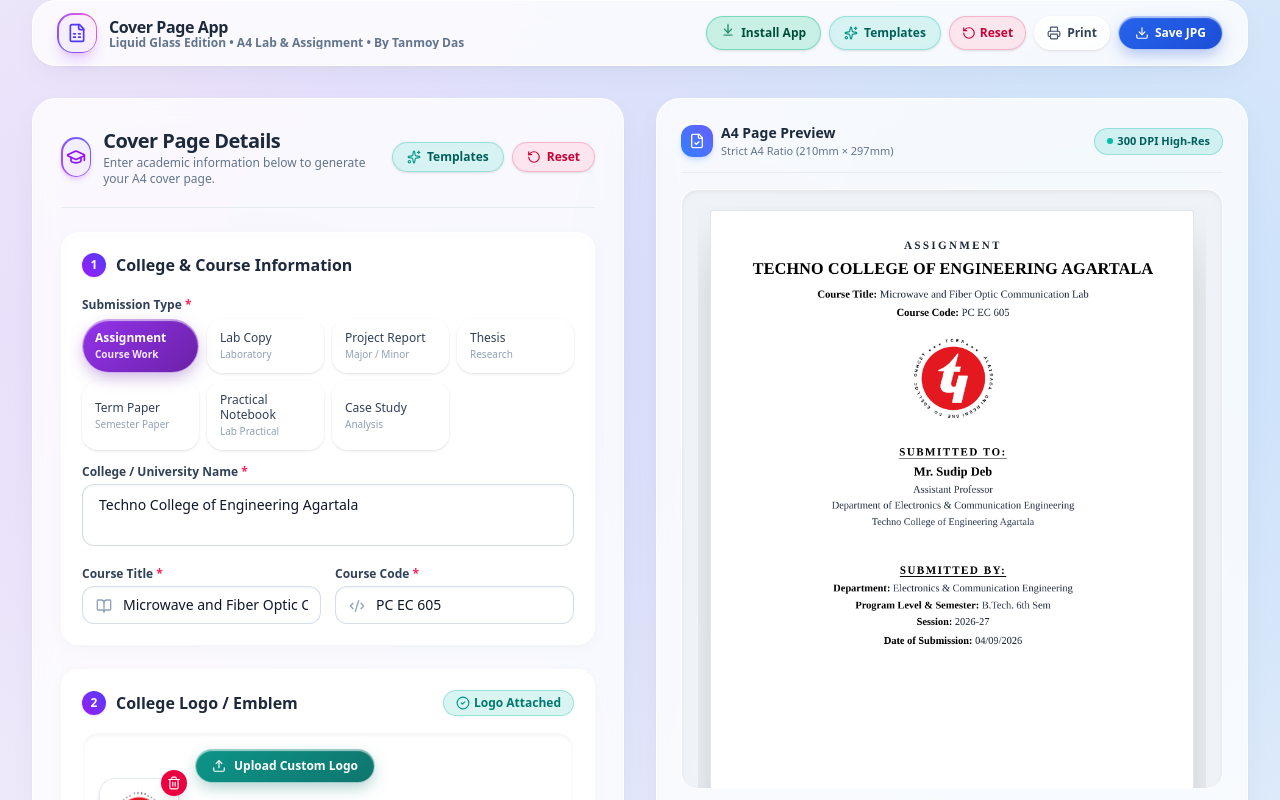
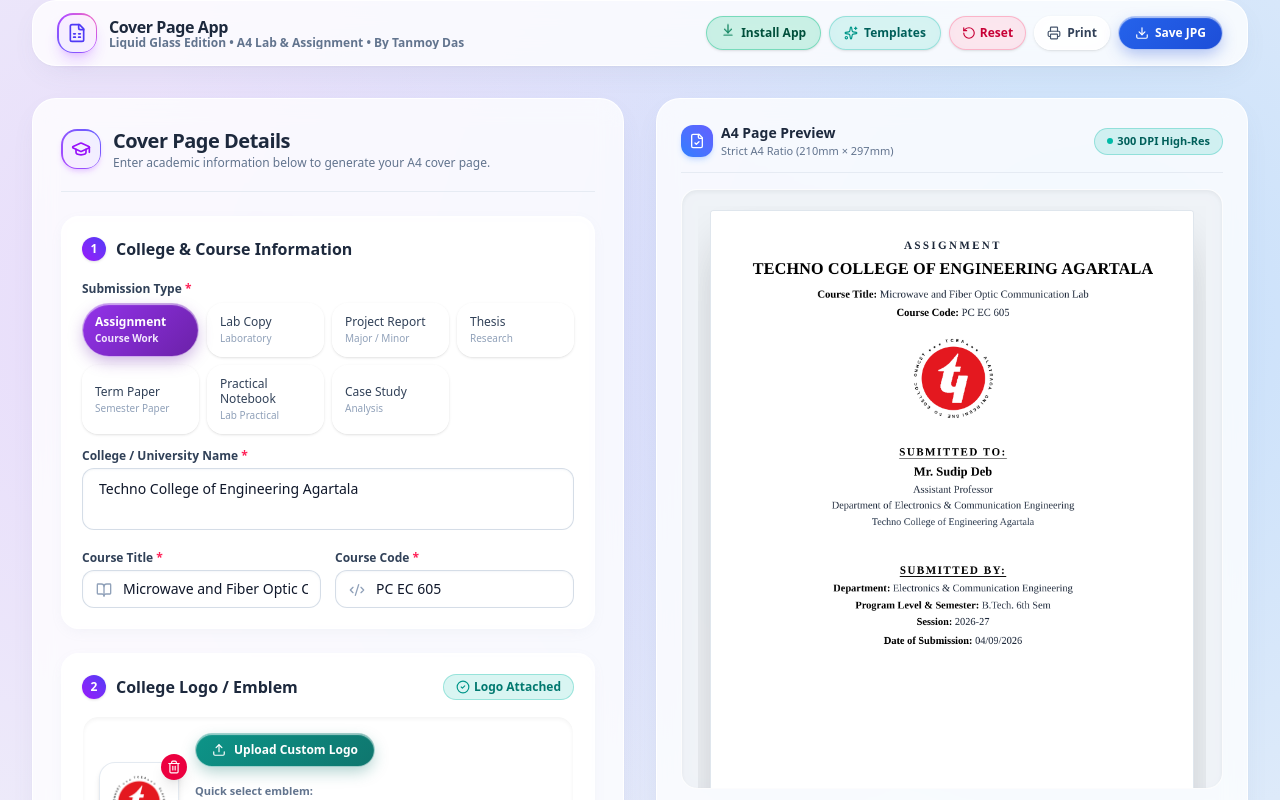
Before and after one commit to ta362/Front-Page, a React (Vite) app: page / in a window 1280 px wide. Shown: the top 800 px of the page. Built offline with nearby package versions, Linux system fonts and the light colour scheme.

Commit message:
refactor(CoverForm): simplify header layout and make optional props
Update CoverForm component to make clearForm and openPresets optional and remove the glass action buttons from the header for a cleaner layout.

```diff
--- a/src/components/CoverForm.tsx
+++ b/src/components/CoverForm.tsx
@@ -34,8 +34,8 @@
   onDownloadPNG: () => void;
   onDownloadPDF: () => void;
   onPrint: () => void;
-  onClearForm: () => void;
-  onOpenPresets: () => void;
+  onClearForm?: () => void;
+  onOpenPresets?: () => void;
   isPreviewGenerated: boolean;
   isExporting: boolean;
 }
@@ -86,10 +86,9 @@
   return (
     <div className="liquid-panel p-5 sm:p-7 shadow-2xl space-y-6">
 
-      {/* 1. Header with Glass Action Buttons */}
-      <div className="flex flex-col sm:flex-row sm:items-center justify-between gap-3 pb-5 border-b border-slate-200/80">
-        <div className="flex items-center gap-3">
-          <div className="w-10 h-10 rounded-2xl bg-gradient-to-tr from-purple-500 to-indigo-500 p-[1.5px] shadow-md shadow-purple-500/20 flex items-center justify-center">
+      {/* 1. Header */}
+      <div className="flex items-center gap-3 pb-5 border-b border-slate-200/80">
+        <div className="w-10 h-10 rounded-2xl bg-gradient-to-tr from-purple-500 to-indigo-500 p-[1.5px] shadow-md shadow-purple-500/20 flex items-center justify-center shrink-0">
           <div className="w-full h-full bg-white/90 rounded-[14px] flex items-center justify-center">
             <GraduationCap className="w-5 h-5 text-purple-600" />
           </div>
@@ -101,28 +100,6 @@
           <p className="text-xs text-slate-500 font-medium">
             Enter academic information below to generate your A4 cover page.
           </p>
-          </div>
-        </div>
-
-        <div className="flex items-center gap-2 self-start sm:self-auto">
-          <button
-            type="button"
-            onClick={onOpenPresets}
-            className="flex items-center gap-1.5 px-3.5 py-1.5 text-xs font-bold text-teal-800 bg-teal-500/15 hover:bg-teal-500/25 active:scale-95 border border-teal-500/30 rounded-full transition-all cursor-pointer shadow-sm backdrop-blur-md"
-            title="Load sample university presets"
-          >
-            <Sparkles className="w-3.5 h-3.5 text-teal-600 animate-pulse" />
-            <span>Templates</span>
-          </button>
-          <button
-            type="button"
-            onClick={onClearForm}
-            className="flex items-center gap-1.5 px-3.5 py-1.5 text-xs font-bold text-rose-700 bg-rose-500/10 hover:bg-rose-500/20 active:scale-95 border border-rose-500/25 rounded-full transition-all cursor-pointer shadow-sm backdrop-blur-md"
-            title="Reset all fields"
-          >
-            <RotateCcw className="w-3.5 h-3.5" />
-            <span>Reset</span>
-          </button>
         </div>
       </div>
 
```
Lines whose indentation alone changed are shown as unchanged.
